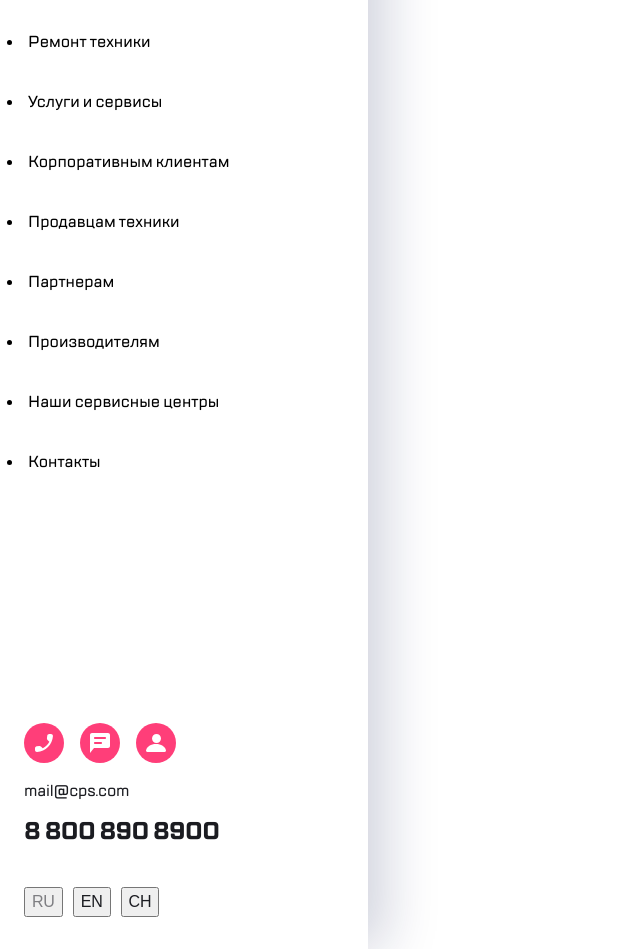
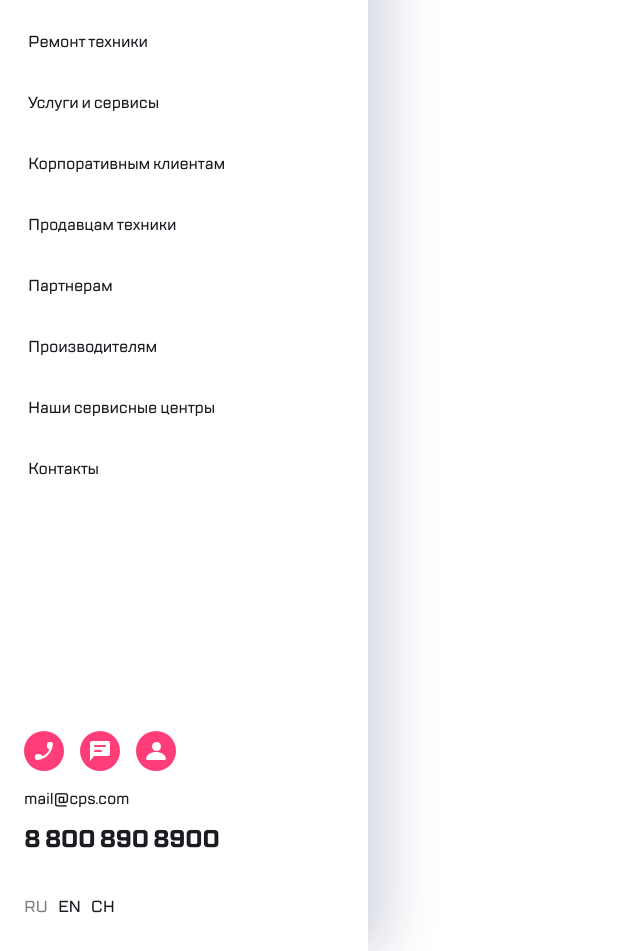
Before and after one commit to JustVika/WebCore, a plain HTML site: page block-1.4/index.html in a window 1280 px wide. Shown: the part 79-1030 px from the top of the page, without its empty margins (0-640 px from the left). Drawn offline with Linux system fonts and the light colour scheme.

Commit message:
Update index.html

```diff
--- a/block-1.4/index.html
+++ b/block-1.4/index.html
@@ -23,7 +23,7 @@
             </div>
         </header>
         <nav class="aside-panel__menu menu">
-            <ul class="menu-list">
+            <ul class="menu__list">
                 <li class="menu__item"><a href="" class="menu__link">Ремонт техники</a></li>
                 <li class="menu__item"><a href="" class="menu__link">Услуги и сервисы</a></li>
                 <li class="menu__item"><a href="" class="menu__link">Корпоративным клиентам</a></li>
@@ -42,11 +42,12 @@
             </div>
             <a class="aside-panel__mail" href="mailto:mail@cps.com">mail@cps.com</a>
             <a class="aside-panel__phone" href="tel:8 800 890 8900">8 800 890 8900</a>
-            <div class="aside-panel__languages languages">
-                <button class="languages__btn languages__btn--lang--ru aside-panel__lang--active">RU</button>
-                <button class="languages__btn languages__btn--lang--en">EN</button>
-                <button class="languages__btn languages__btn--lang--ch">CH</button>
-            </div>
+            <ul class="aside-panel__languages languages">
+                <li class="languages__btn languages__btn--lang--ru aside-panel__lang--active">RU</li>
+                <li class="languages__btn languages__btn--lang--en">EN</li>
+                <li class="languages__btn languages__btn--lang--ch">CH</li>
+            </ul>
+
 
         </footer>
     </div>
```
